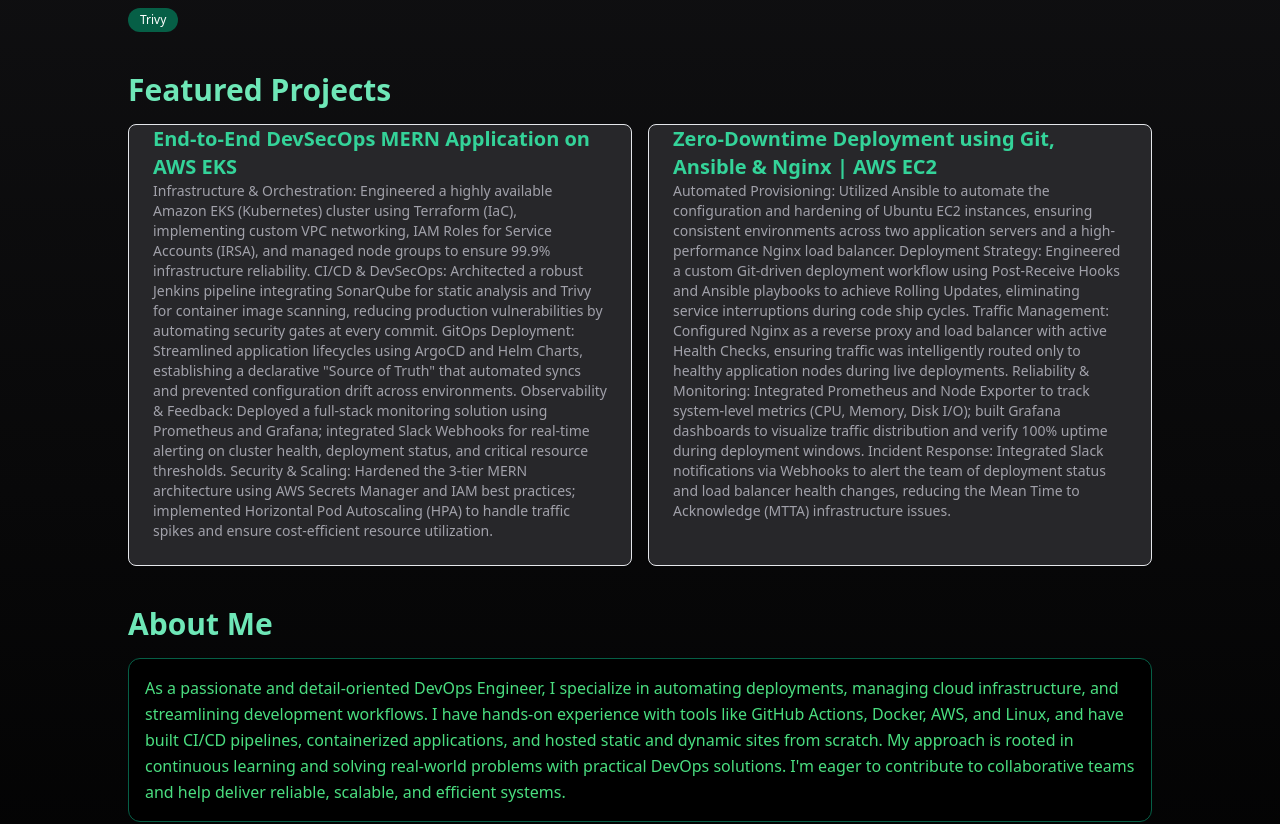
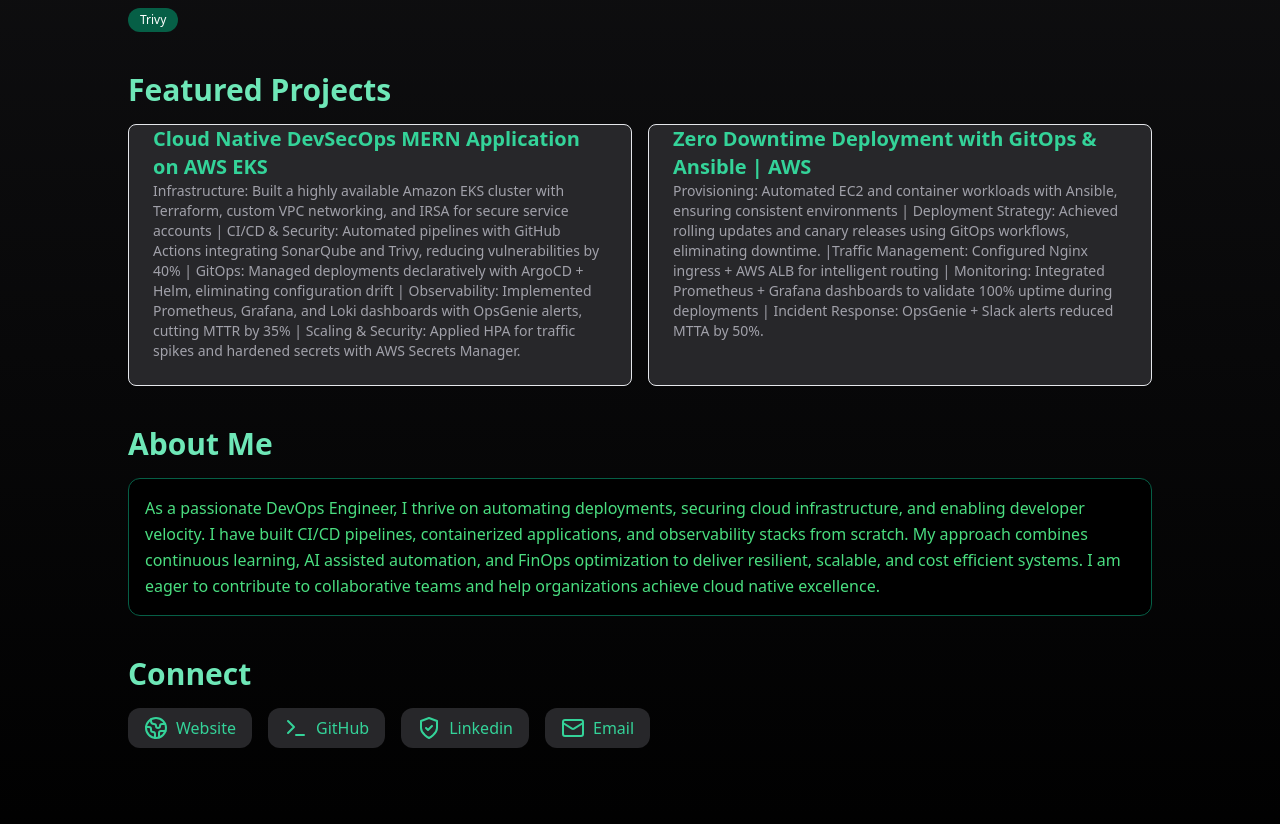
Before and after one commit to ARajbhar007/final-portfolio, a React (Vite) app: page / in a window 1280 px wide. Shown: the part 700-1524 px from the top of the page. Built offline with nearby package versions, Linux system fonts and the light colour scheme.

Commit message:
Major ATS update

```diff
--- a/Devops_Ashutosh.jsx
+++ b/Devops_Ashutosh.jsx
@@ -111,14 +111,14 @@ export default function EthicalHackerPortfolio() {
           <div className="grid grid-cols-1 md:grid-cols-2 gap-4">
             <Card className="bg-zinc-800">
               <CardContent className="p-4">
-                <h3 className="text-xl font-semibold text-emerald-400">End-to-End DevSecOps MERN Application on AWS EKS</h3>
-                <p className="text-sm text-zinc-400">Infrastructure & Orchestration: Engineered a highly available Amazon EKS (Kubernetes) cluster using Terraform (IaC), implementing custom VPC networking, IAM Roles for Service Accounts (IRSA), and managed node groups to ensure 99.9% infrastructure reliability. CI/CD & DevSecOps: Architected a robust Jenkins pipeline integrating SonarQube for static analysis and Trivy for container image scanning, reducing production vulnerabilities by automating security gates at every commit. GitOps Deployment: Streamlined application lifecycles using ArgoCD and Helm Charts, establishing a declarative "Source of Truth" that automated syncs and prevented configuration drift across environments. Observability & Feedback: Deployed a full-stack monitoring solution using Prometheus and Grafana; integrated Slack Webhooks for real-time alerting on cluster health, deployment status, and critical resource thresholds. Security & Scaling: Hardened the 3-tier MERN architecture using AWS Secrets Manager and IAM best practices; implemented Horizontal Pod Autoscaling (HPA) to handle traffic spikes and ensure cost-efficient resource utilization.</p>
+                <h3 className="text-xl font-semibold text-emerald-400">Cloud Native DevSecOps MERN Application on AWS EKS</h3>
+                <p className="text-sm text-zinc-400">Infrastructure: Built a highly available Amazon EKS cluster with Terraform, custom VPC networking, and IRSA for secure service accounts | CI/CD & Security: Automated pipelines with GitHub Actions integrating SonarQube and Trivy, reducing vulnerabilities by 40% | GitOps: Managed deployments declaratively with ArgoCD + Helm, eliminating configuration drift | Observability: Implemented Prometheus, Grafana, and Loki dashboards with OpsGenie alerts, cutting MTTR by 35% | Scaling & Security: Applied HPA for traffic spikes and hardened secrets with AWS Secrets Manager.</p>
               </CardContent>
             </Card>
             <Card className="bg-zinc-800">
               <CardContent className="p-4">
-                <h3 className="text-xl font-semibold text-emerald-400">Zero-Downtime Deployment using Git, Ansible & Nginx | AWS EC2</h3>
-                <p className="text-sm text-zinc-400">Automated Provisioning: Utilized Ansible to automate the configuration and hardening of Ubuntu EC2 instances, ensuring consistent environments across two application servers and a high-performance Nginx load balancer. Deployment Strategy: Engineered a custom Git-driven deployment workflow using Post-Receive Hooks and Ansible playbooks to achieve Rolling Updates, eliminating service interruptions during code ship cycles. Traffic Management: Configured Nginx as a reverse proxy and load balancer with active Health Checks, ensuring traffic was intelligently routed only to healthy application nodes during live deployments. Reliability & Monitoring: Integrated Prometheus and Node Exporter to track system-level metrics (CPU, Memory, Disk I/O); built Grafana dashboards to visualize traffic distribution and verify 100% uptime during deployment windows. Incident Response: Integrated Slack notifications via Webhooks to alert the team of deployment status and load balancer health changes, reducing the Mean Time to Acknowledge (MTTA) infrastructure issues.</p>
+                <h3 className="text-xl font-semibold text-emerald-400">Zero Downtime Deployment with GitOps & Ansible | AWS</h3>
+                <p className="text-sm text-zinc-400">Provisioning: Automated EC2 and container workloads with Ansible, ensuring consistent environments | Deployment Strategy: Achieved rolling updates and canary releases using GitOps workflows, eliminating downtime. |Traffic Management: Configured Nginx ingress + AWS ALB for intelligent routing | Monitoring: Integrated Prometheus + Grafana dashboards to validate 100% uptime during deployments | Incident Response: OpsGenie + Slack alerts reduced MTTA by 50%.</p>
               </CardContent>
             </Card>
           </div>
@@ -128,7 +128,7 @@ export default function EthicalHackerPortfolio() {
           <h2 className="text-3xl font-bold text-emerald-300 mb-4">About Me</h2>
           <div className="bg-black border border-emerald-800 p-4 rounded-xl text-green-400">
             <p className="leading-relaxed">
-              As a passionate and detail-oriented DevOps Engineer, I specialize in automating deployments, managing cloud infrastructure, and streamlining development workflows. I have hands-on experience with tools like GitHub Actions, Docker, AWS, and Linux, and have built CI/CD pipelines, containerized applications, and hosted static and dynamic sites from scratch. My approach is rooted in continuous learning and solving real-world problems with practical DevOps solutions. I'm eager to contribute to collaborative teams and help deliver reliable, scalable, and efficient systems.
+              As a passionate DevOps Engineer, I thrive on automating deployments, securing cloud infrastructure, and enabling developer velocity. I have built CI/CD pipelines, containerized applications, and observability stacks from scratch. My approach combines continuous learning, AI assisted automation, and FinOps optimization to deliver resilient, scalable, and cost efficient systems. I am eager to contribute to collaborative teams and help organizations achieve cloud native excellence.
             </p>
           </div>
         </section>
```
